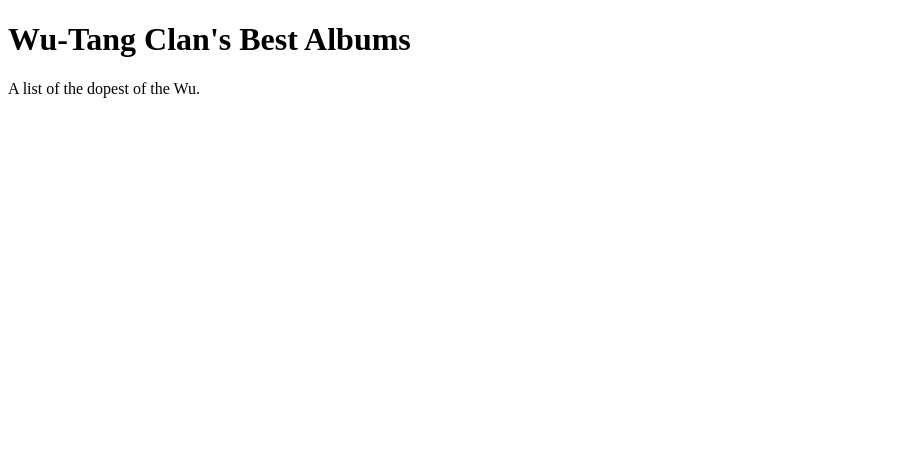
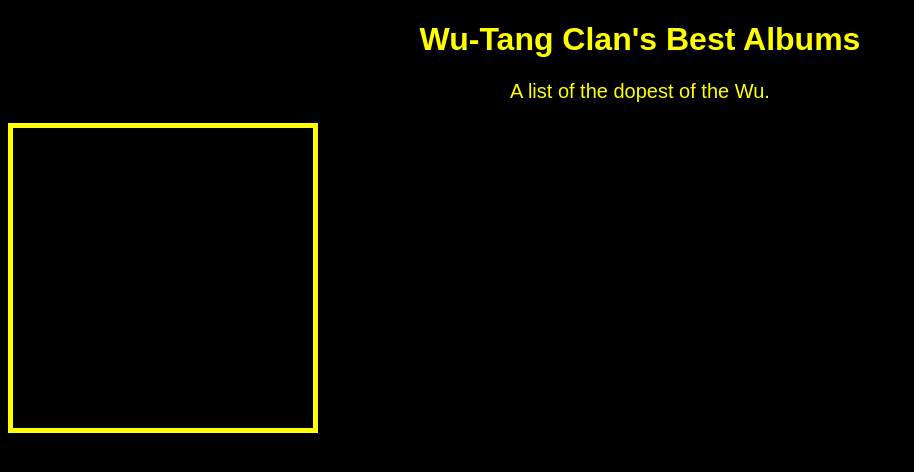
Before and after one commit to Purple-Chartreuse/Wu-Tang_Clan, a plain HTML site: page index.html in a window 1280 px wide. Shown: the whole page, without its empty margins (0-914 px from the left). Drawn offline with Linux system fonts and the light colour scheme.

Commit message:
position: absolute

```diff
--- a/index.html
+++ b/index.html
@@ -2,17 +2,18 @@
 <html>
   <head>
     <title>Wu-Tang Clan</title>
+    <link rel="stylesheet" href="styles.css" />
   </head>
   <body>
-<h1>Wu-Tang Clan's Best Albums</h1>
+<h1 class="header">Wu-Tang Clan's Best Albums</h1>
 
-<p>A list of the dopest of the Wu.</p>
+<p class="paragraph">A list of the dopest of the Wu.</p>
 
-<div><img src="" /></div>
+<div class="album_cover"><img src="" /></div>
 
-<div><img src="" /></div>
+<div class="album_cover"><img src="" /></div>
 
-<div><img src="" /></div>
+<div class="album_cover"><img src="" /></div>
 
 
   </body>
--- a/styles.css
+++ b/styles.css
@@ -19,4 +19,5 @@ body {
 	border: 5px solid yellow;
 	width: 300px;
 	height: 300px;
+	position: absolute;
 }
```
Also changed, not shown: 1 other file.
